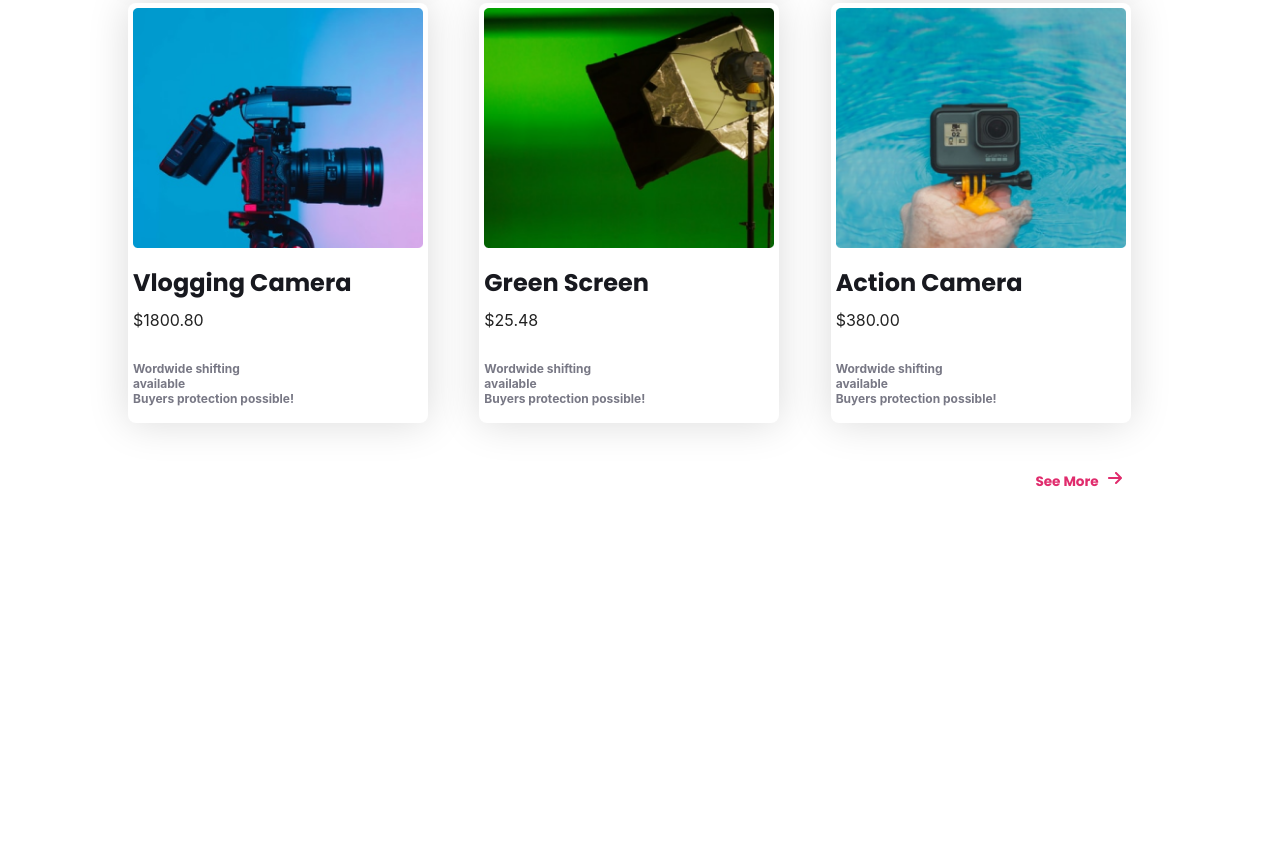
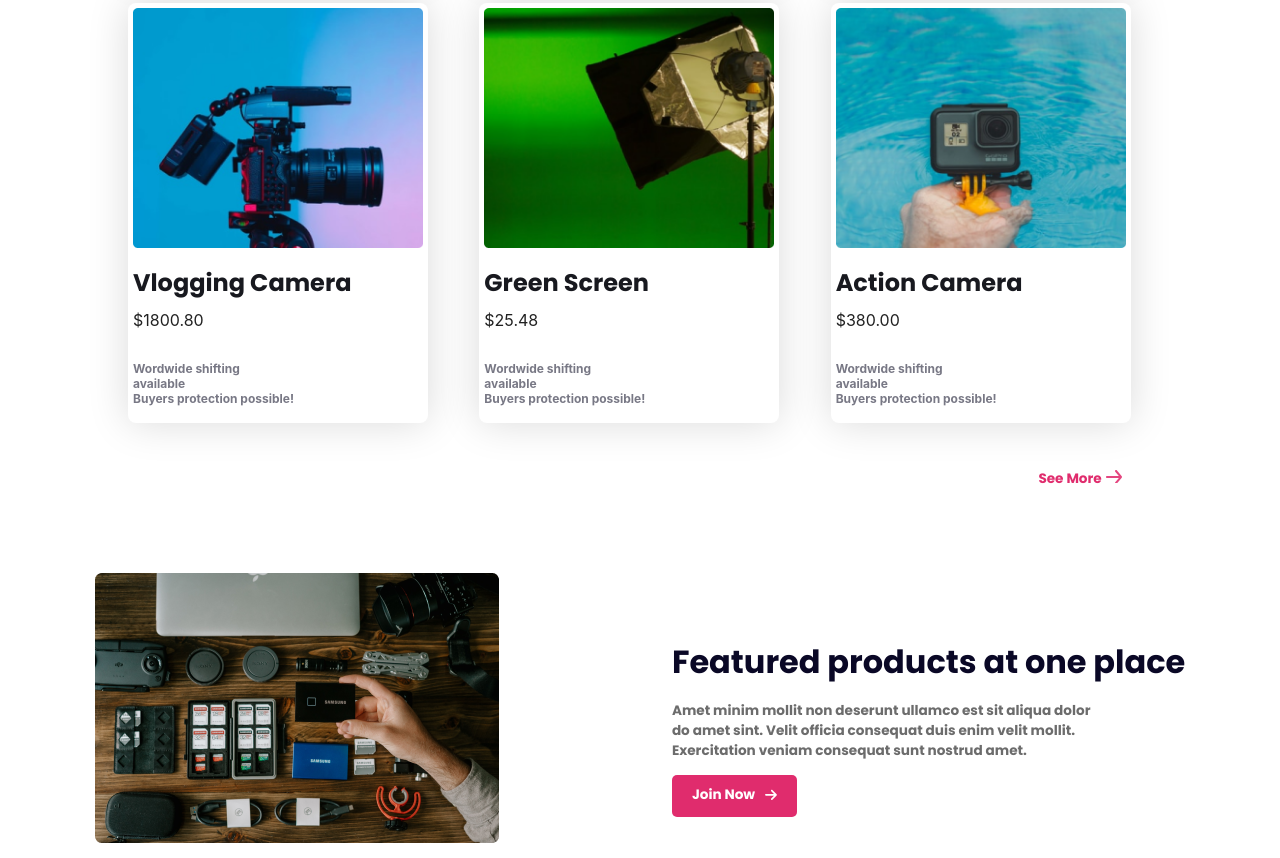
Before and after one commit to Rashed6577/my-influencer-gear, a plain HTML site: page index.html in a window 1280 px wide. Shown: the part 1939-2797 px from the top of the page. Before the commit the page ends 2432 px from the top, so only its background shows below. Drawn offline with Linux system fonts and the light colour scheme.

Commit message:
complated main section

```diff
--- a/index.html
+++ b/index.html
@@ -102,9 +102,23 @@
             </div>
             <div class="see-more">
                 <a class="see" href="">See More</a>
-            <i class="fa-solid fa-arrow-right more"  style="color: #e02c6d;"><svg xmlns="http://www.w3.org/2000/svg" height="1em" viewBox="0 0 448 512"><!--! Font Awesome Free 6.4.0 by @fontawesome - https://fontawesome.com License - https://fontawesome.com/license (Commercial License) Copyright 2023 Fonticons, Inc. --><style>svg{fill:#e02c6d}</style><path d="M438.6 278.6c12.5-12.5 12.5-32.8 0-45.3l-160-160c-12.5-12.5-32.8-12.5-45.3 0s-12.5 32.8 0 45.3L338.8 224 32 224c-17.7 0-32 14.3-32 32s14.3 32 32 32l306.7 0L233.4 393.4c-12.5 12.5-12.5 32.8 0 45.3s32.8 12.5 45.3 0l160-160z"/></svg></i>
+                <svg xmlns="http://www.w3.org/2000/svg" width="16" height="13" viewBox="0 0 16 13" fill="none">
+                    <path d="M1 8H12.86L9.23 12.36C9.14595 12.4611 9.08265 12.5778 9.0437 12.7034C9.00474 12.829 8.99091 12.961 9.00298 13.0919C9.02736 13.3564 9.15578 13.6003 9.36 13.77C9.56422 13.9397 9.8275 14.0214 10.0919 13.997C10.3563 13.9726 10.6003 13.8442 10.77 13.64L15.77 7.64C15.8036 7.59228 15.8337 7.54214 15.86 7.49C15.86 7.44 15.91 7.41 15.93 7.36C15.9753 7.24534 15.9991 7.12329 16 7C15.9991 6.87671 15.9753 6.75466 15.93 6.64C15.93 6.59 15.88 6.56 15.86 6.51C15.8337 6.45786 15.8036 6.40773 15.77 6.36L10.77 0.360002C10.676 0.247119 10.5582 0.156339 10.4252 0.0941181C10.2921 0.0318971 10.1469 -0.000236672 10 1.91036e-06C9.76635 -0.000454603 9.53991 0.0809208 9.36 0.230002C9.25874 0.313951 9.17504 0.417051 9.11369 0.533399C9.05234 0.649746 9.01454 0.777054 9.00246 0.908031C8.99039 1.03901 9.00427 1.17108 9.04331 1.29668C9.08236 1.42229 9.1458 1.53895 9.23 1.64L12.86 6H1C0.734784 6 0.48043 6.10536 0.292893 6.2929C0.105357 6.48043 0 6.73479 0 7C0 7.26522 0.105357 7.51957 0.292893 7.70711C0.48043 7.89464 0.734784 8 1 8Z" fill="#E02C6D" fill-opacity="0.87"/>
+                  </svg>
             </div>
         </div>
+        <section class="feature">
+            <div class="feature-img">
+                <img class="feat-img" src="images/gear.png" alt="">
+            </div>
+            <div class="feature-text">
+                <h3 class="feature-title">Featured products at one place</h3>
+                <p class="feature-description">
+                    Amet minim mollit non deserunt ullamco est sit aliqua dolor <br> do amet sint. Velit officia consequat duis enim velit mollit. <br> Exercitation veniam consequat sunt nostrud amet.
+                </p>
+                <button class="btn">Join Now <i class="fa-solid fa-arrow-right" style="color: #ffffff;"><svg class="svg" xmlns="http://www.w3.org/2000/svg" height="1em" viewBox="0 0 448 512"><!--! Font Awesome Free 6.4.0 by @fontawesome - https://fontawesome.com License - https://fontawesome.com/license (Commercial License) Copyright 2023 Fonticons, Inc. --><style>svg{fill:#ffffff}</style><path d="M438.6 278.6c12.5-12.5 12.5-32.8 0-45.3l-160-160c-12.5-12.5-32.8-12.5-45.3 0s-12.5 32.8 0 45.3L338.8 224 32 224c-17.7 0-32 14.3-32 32s14.3 32 32 32l306.7 0L233.4 393.4c-12.5 12.5-12.5 32.8 0 45.3s32.8 12.5 45.3 0l160-160z"/></svg></i></button>
+            </div>
+        </section>
     </main>
     <footer>
 
--- a/styles/style.css
+++ b/styles/style.css
@@ -141,11 +141,34 @@ main{
 .see-more{
     position: absolute;
     right: 150px;
-    bottom: -70px;
+    bottom: 360px;
+
 }
 .more{
     margin-left: 5px;
 }
+.feature{
+    display: flex;
+    justify-content: space-around;
+    align-items: center;
+    margin-top: 150px;
+    margin-bottom: 100px;
+}
+.feature-title{
+    color: #0a0826;
+    font-size: 2rem;
+    font-weight: 700;
+    margin-bottom: 15px;
+}
+.feature-description{
+    color: #6c6c6c;
+    font-size: .85rem;
+    font-weight: 700;
+}
+.feature-text .btn{
+    border-radius: 5px;
+}
+
 
 
 
@@ -192,5 +215,25 @@ main{
     }
     .see-more{
         right: 70px;
+        bottom: 520px;
+
     }
+    .feature{
+        flex-direction: column-reverse;
+        justify-content: center;
+        margin-top: 80px;
+        margin-bottom: 50px;
+    }
+    .feature-title{
+        font-size: 1.5rem;
+        text-align: center;
+    }
+    .feature-description{
+        font-size: .5rem;
+        text-align: center;
+    }
+    .feature-text .btn{
+        margin: 30px 170px 30px;
+    }
+
 }
```
